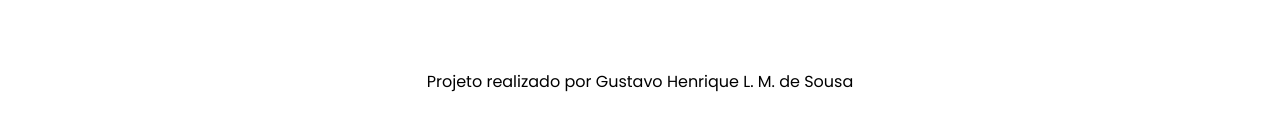
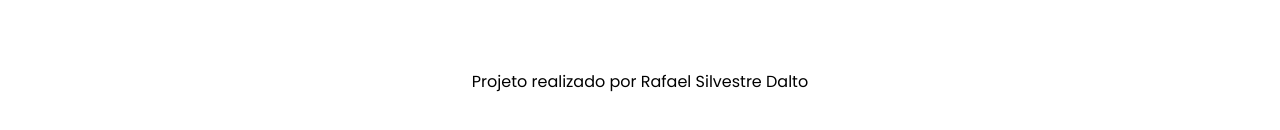
Before and after one commit to r4f0el/Alura_boks_complet, a plain HTML site: page index.html in a window 1280 px wide. Shown: the part 3292-3422 px from the top of the page. Drawn offline with nearby package versions, Linux system fonts and the light colour scheme; files whose address does not match are found by name.

Commit message:
Update index.html

```diff
--- a/index.html
+++ b/index.html
@@ -304,7 +304,7 @@
 
     </footer>
     <footer class="rodape">
-        <h2 class="rodade__titulo">Projeto realizado por <strong>Gustavo Henrique L. M. de Sousa</strong></h2>
+        <h2 class="rodade__titulo">Projeto realizado por <strong>Rafael Silvestre Dalto</strong></h2>
     </footer>
 
     <script src="https://cdn.jsdelivr.net/npm/swiper@9/swiper-bundle.min.js"></script>
```
